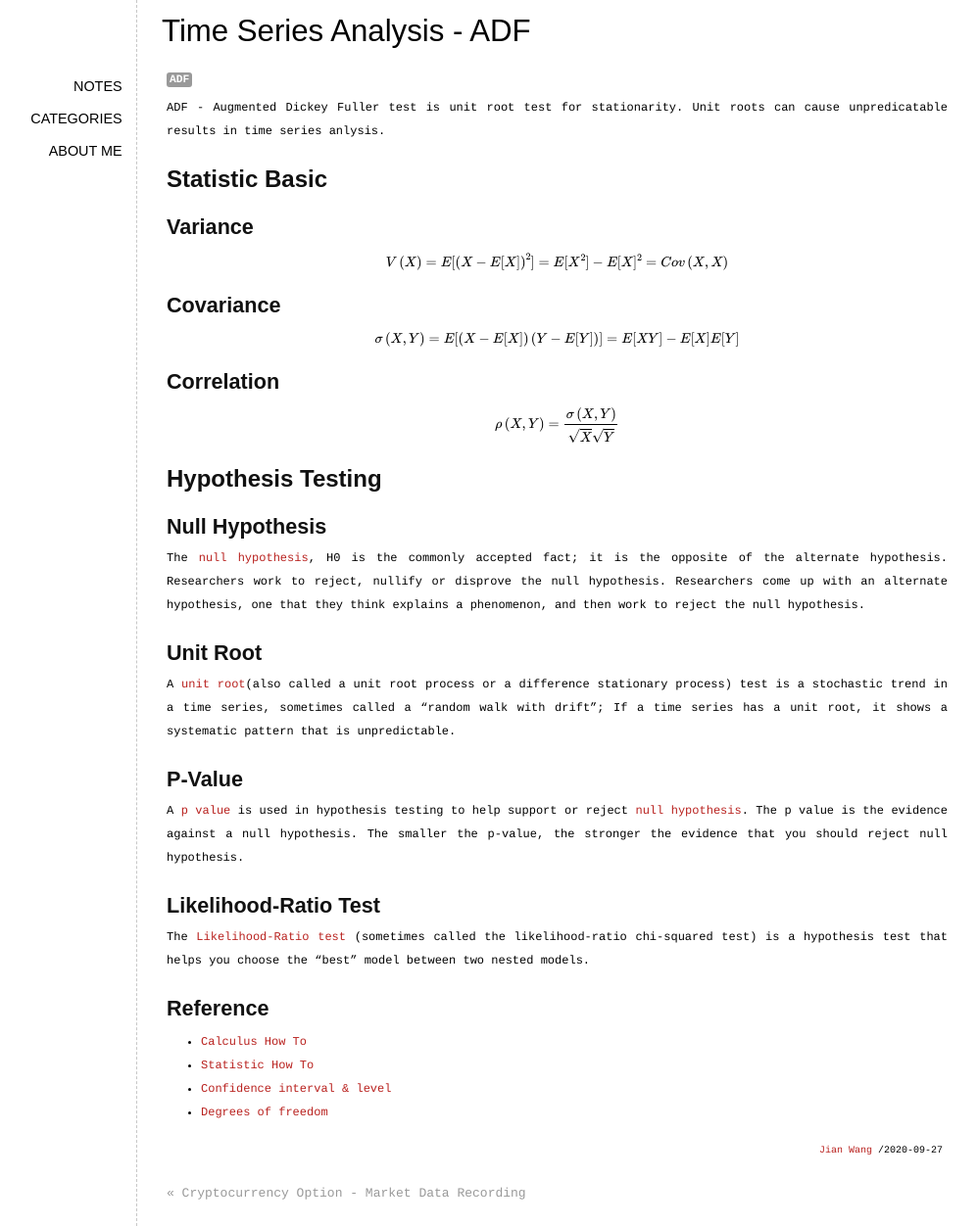
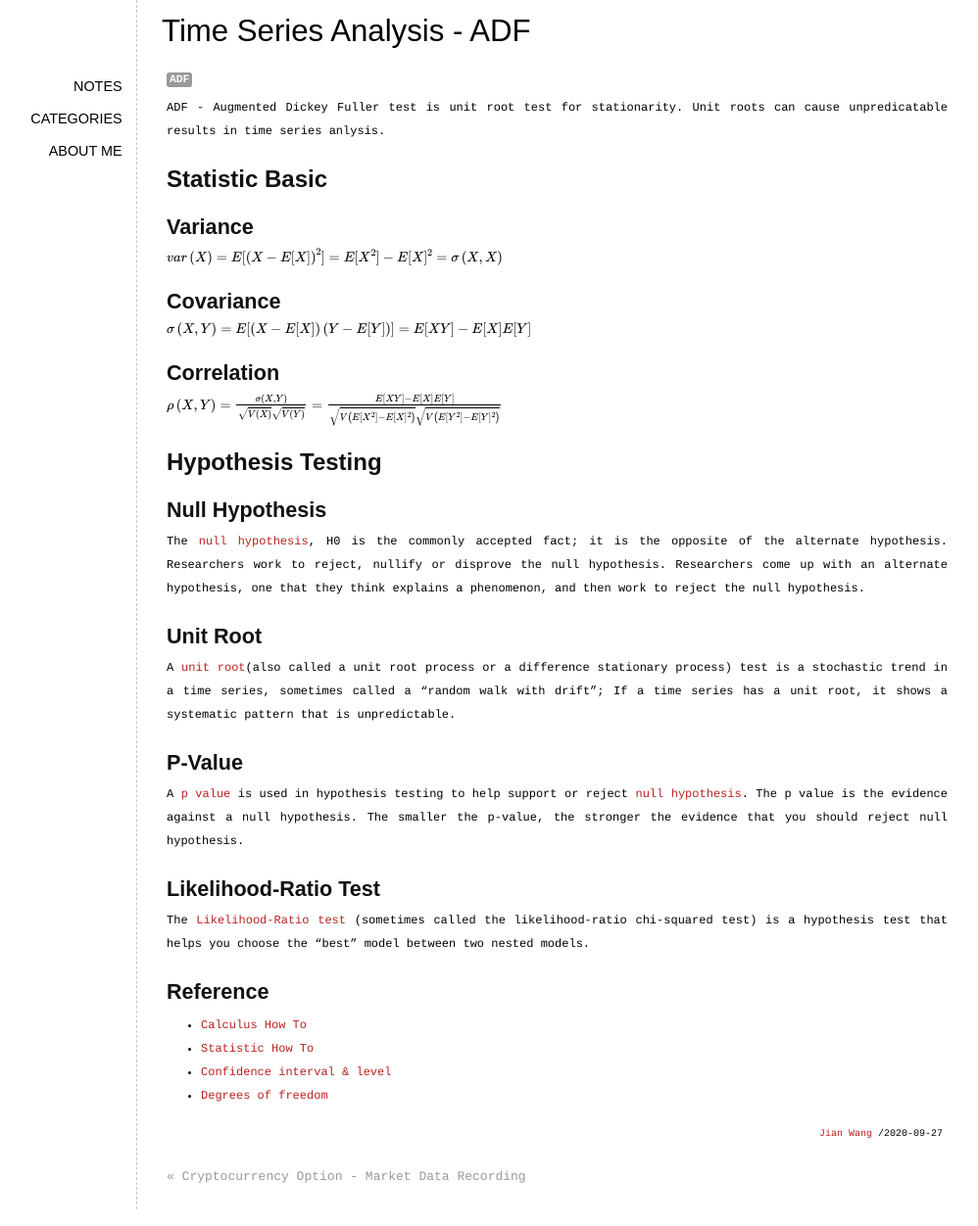
Before and after one commit to elan2wang/note, a Jekyll site: the page built from _posts/2020-09-27-time-series-analysis-adf.md, in a window 1280 px wide. Shown: the whole page at 98% size, without its empty margins (111-1109 px from the left). Built offline with Jekyll 4.4.1, drawn with Linux system fonts in a browser that asks for light colours; formulas are drawn with MathJax 3; comment, search, counter and statistics services are not loaded.

Commit message:
update post

```diff
--- a/_posts/2020-09-27-time-series-analysis-adf.md
+++ b/_posts/2020-09-27-time-series-analysis-adf.md
@@ -9,19 +9,19 @@ ADF - Augmented Dickey Fuller test is unit root test for stationarity. Unit root
 ## Statistic Basic
 
 ### Variance
-\\[
-V\left(X\right) = E[\left(X - E[X]\right)^2] = E[X^2] - E[X]^2 = Cov\left(X, X\right)
-\\]
+$
+var\left(X\right) = E[\left(X - E[X]\right)^2] = E[X^2] - E[X]^2 = \sigma\left(X, X\right)
+$
 
 ### Covariance
-\\[
+$
 \sigma\left(X, Y\right) = E[\left(X - E[X] \right)\left(Y - E[Y]\right)] = E[XY] - E[X]E[Y]
-\\]
+$
 ### Correlation
+$
+\rho\left(X, Y\right) = \frac{\sigma\left(X, Y\right)}{\sqrt{V\left(X\right)}\sqrt{V\left(Y\right)}} = \frac{E[XY] - E[X]E[Y]}{\sqrt{V\left(E[X^2] - E[X]^2\right)}\sqrt{V\left(E[Y^2] - E[Y]^2\right)}}
+$
 
-\\[
-\rho\left(X, Y\right) = \frac{\sigma\left(X, Y\right)}{\sqrt{X}\sqrt{Y}}
-\\]
 ## Hypothesis Testing
 
 ### Null Hypothesis
```
